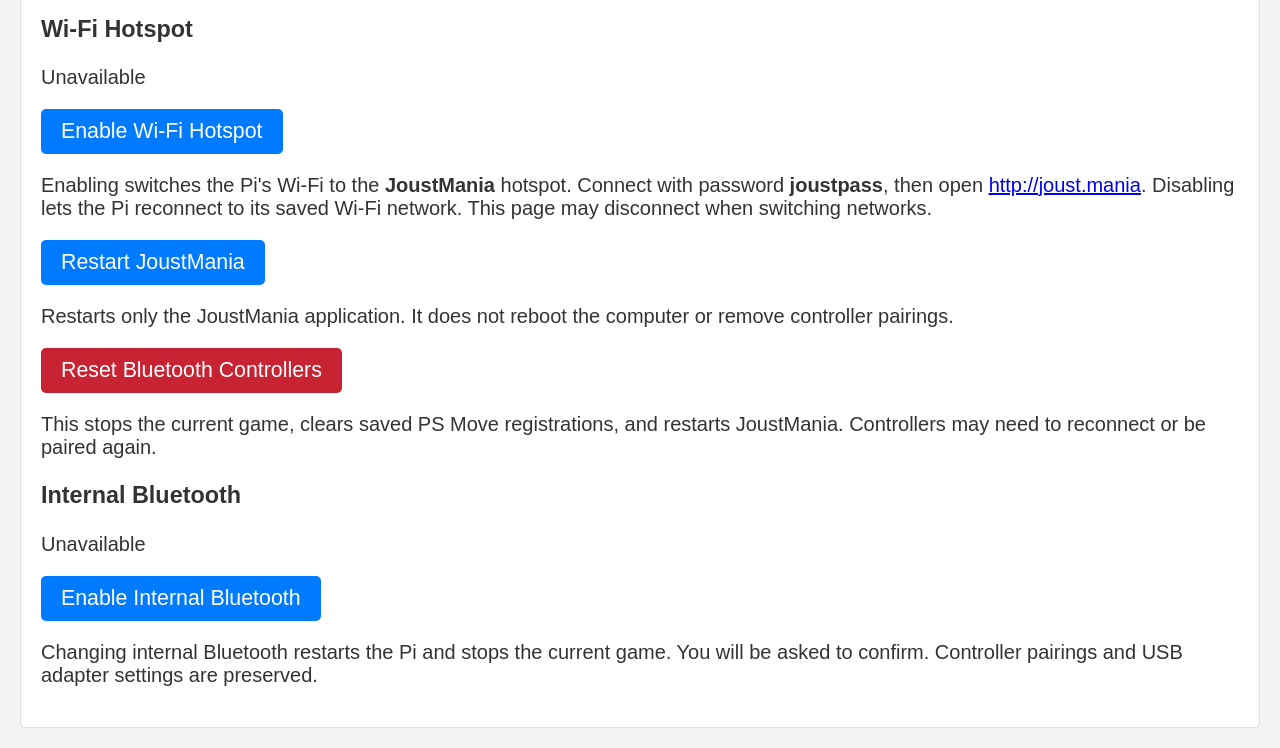
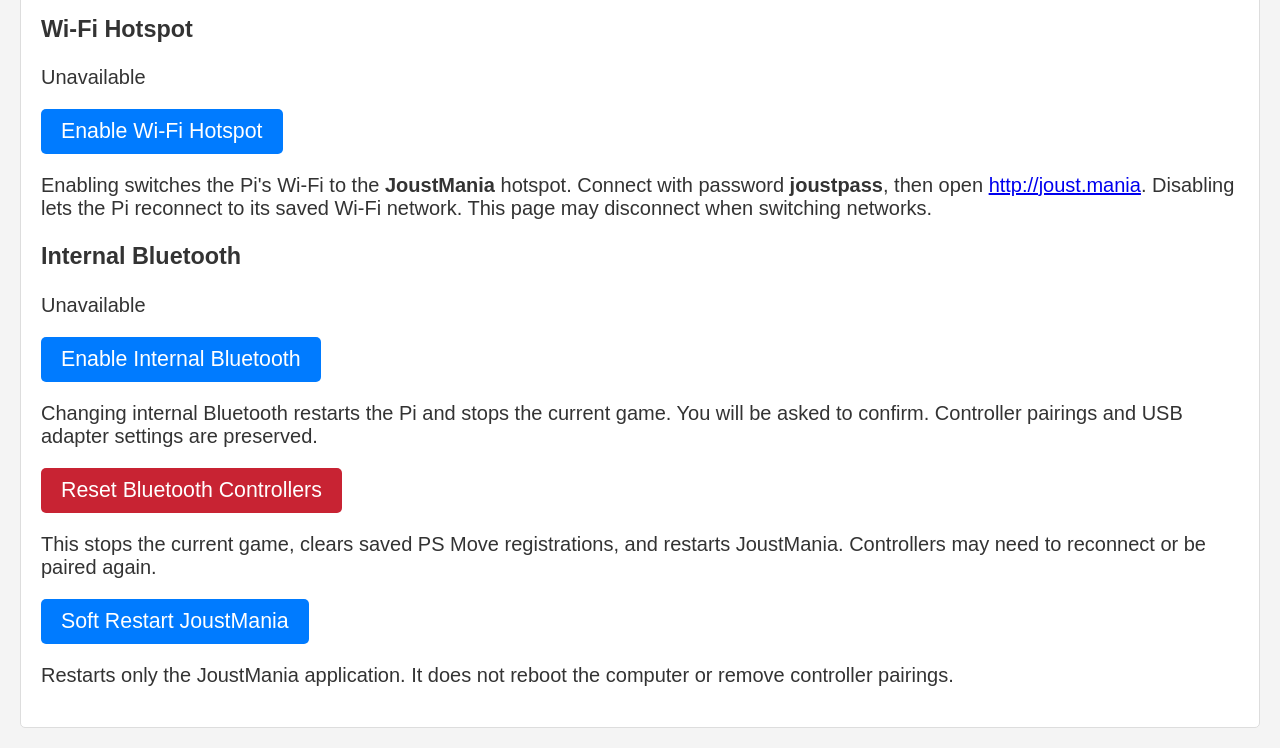
Before and after one commit to adangert/JoustMania, a Python web app: template templates/controller_debug.html in a window 1280 px wide. Shown: the part 1121-1869 px from the top of the page. Run offline with Jinja, Linux system fonts and the light colour scheme; the template is opened without the code that fills it: most values are stand-ins (such as "Sample title", 1, 10 or a date in 2020).

Commit message:
Order debug controls and label soft application restart

```diff
--- a/templates/controller_debug.html
+++ b/templates/controller_debug.html
@@ -158,17 +158,6 @@ button.role-toggle, button.controller-action { font-size: 14px; line-height: 1.2
         Disabling lets the Pi reconnect to its saved Wi-Fi network. This page may disconnect when switching networks.</p>
         <p id="hotspot-error" role="alert"></p>
     </section>
-    <form action="/debug/restart-joustmania" method="POST"
-          onsubmit="return confirm('Restart JoustMania? This stops the current game but does not reboot the computer or clear Bluetooth connections.');">
-        <button type="submit">Restart JoustMania</button>
-    </form>
-    <p class="diagnostic-note">Restarts only the JoustMania application. It does not reboot the computer or remove controller pairings.</p>
-    <form action="/debug/reset-bluetooth" method="POST"
-          onsubmit="return confirm('Reset Bluetooth controllers? This stops the current game, removes saved PS Move connections, and restarts JoustMania.');">
-        <button type="submit" class="danger-button">Reset Bluetooth Controllers</button>
-    </form>
-    <p class="diagnostic-note">This stops the current game, clears saved PS Move registrations, and restarts JoustMania. Controllers may need to reconnect or be paired again.</p>
-    <p id="controller-action-error" role="alert"></p>
     <section aria-labelledby="internal-bt-heading">
         <h3 id="internal-bt-heading">Internal Bluetooth</h3>
         <p id="internal-bt-status" role="status">{{ 'Currently enabled' if internal_bluetooth.enabled else ('Currently disabled' if internal_bluetooth.available else 'Unavailable') }}{% if internal_bluetooth.reboot_required %} — {{ 'Enabled' if internal_bluetooth.configured_enabled else 'Disabled' }} after reboot{% endif %}</p>
@@ -179,6 +168,17 @@ button.role-toggle, button.controller-action { font-size: 14px; line-height: 1.2
         <p class="diagnostic-note">Changing internal Bluetooth restarts the Pi and stops the current game. You will be asked to confirm. Controller pairings and USB adapter settings are preserved.</p>
         <p id="internal-bt-error" role="alert">{{ internal_bluetooth.error }}</p>
     </section>
+    <form action="/debug/reset-bluetooth" method="POST"
+          onsubmit="return confirm('Reset Bluetooth controllers? This stops the current game, removes saved PS Move connections, and restarts JoustMania.');">
+        <button type="submit" class="danger-button">Reset Bluetooth Controllers</button>
+    </form>
+    <p class="diagnostic-note">This stops the current game, clears saved PS Move registrations, and restarts JoustMania. Controllers may need to reconnect or be paired again.</p>
+    <p id="controller-action-error" role="alert"></p>
+    <form action="/debug/restart-joustmania" method="POST"
+          onsubmit="return confirm('Soft restart JoustMania? This stops the current game but does not reboot the computer or clear Bluetooth connections.');">
+        <button type="submit">Soft Restart JoustMania</button>
+    </form>
+    <p class="diagnostic-note">Restarts only the JoustMania application. It does not reboot the computer or remove controller pairings.</p>
 
 </div>
 <script>
--- a/test_internal_bluetooth.py
+++ b/test_internal_bluetooth.py
@@ -153,7 +153,9 @@ class InternalBluetoothWebTest(unittest.TestCase):
             html = client.get('/debug').data
             self.assertIn(b'Enable Internal Bluetooth', html)
             self.assertIn(b'Enabled after reboot', html)
-            self.assertGreater(html.index(b'id="internal-bt-heading"'), html.index(b'Reset Bluetooth Controllers'))
+            self.assertLess(html.index(b'id="hotspot-heading"'), html.index(b'id="internal-bt-heading"'))
+            self.assertLess(html.index(b'id="internal-bt-heading"'), html.index(b'Reset Bluetooth Controllers'))
+            self.assertLess(html.index(b'Reset Bluetooth Controllers'), html.index(b'Soft Restart JoustMania'))
 
 
 if __name__ == '__main__':
```
